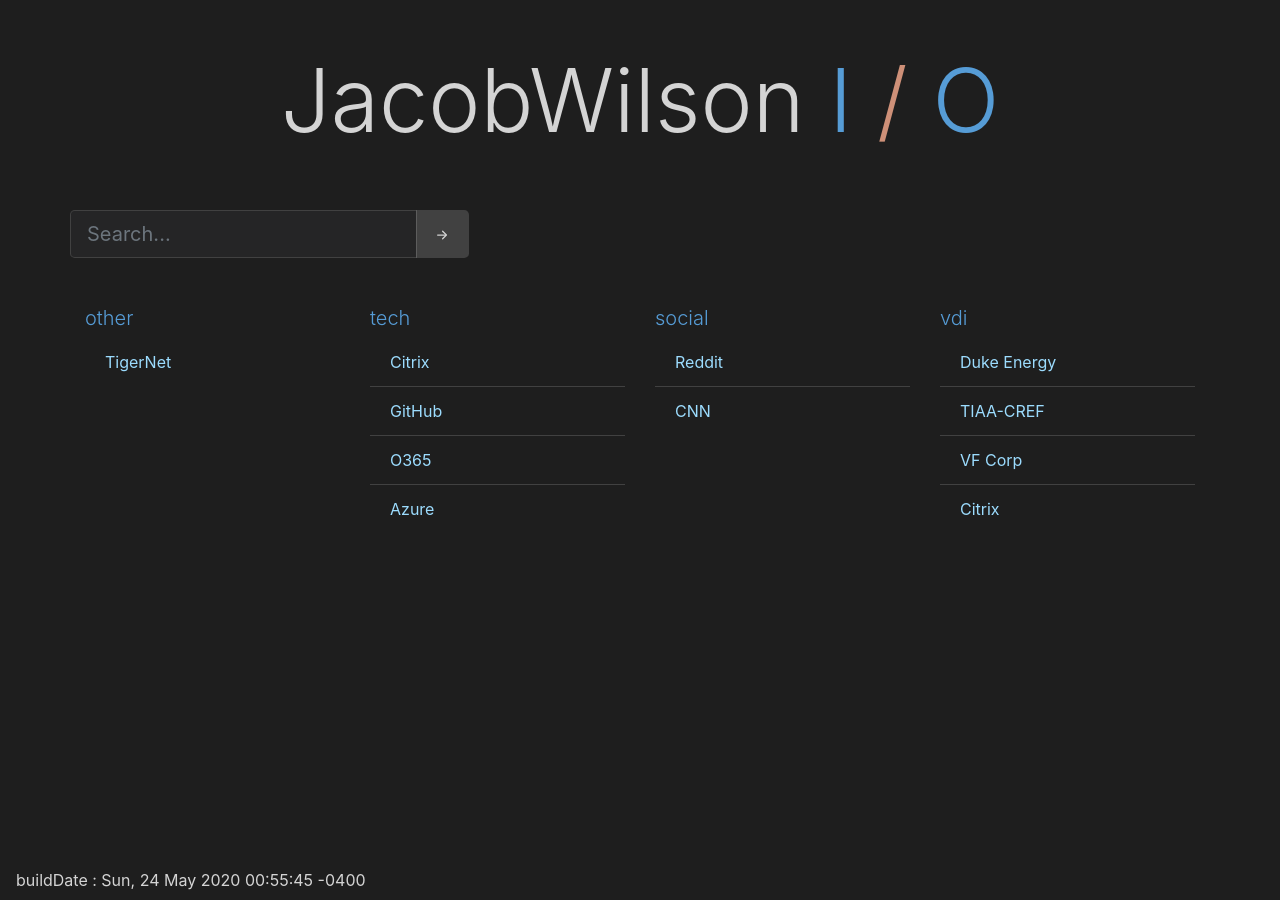
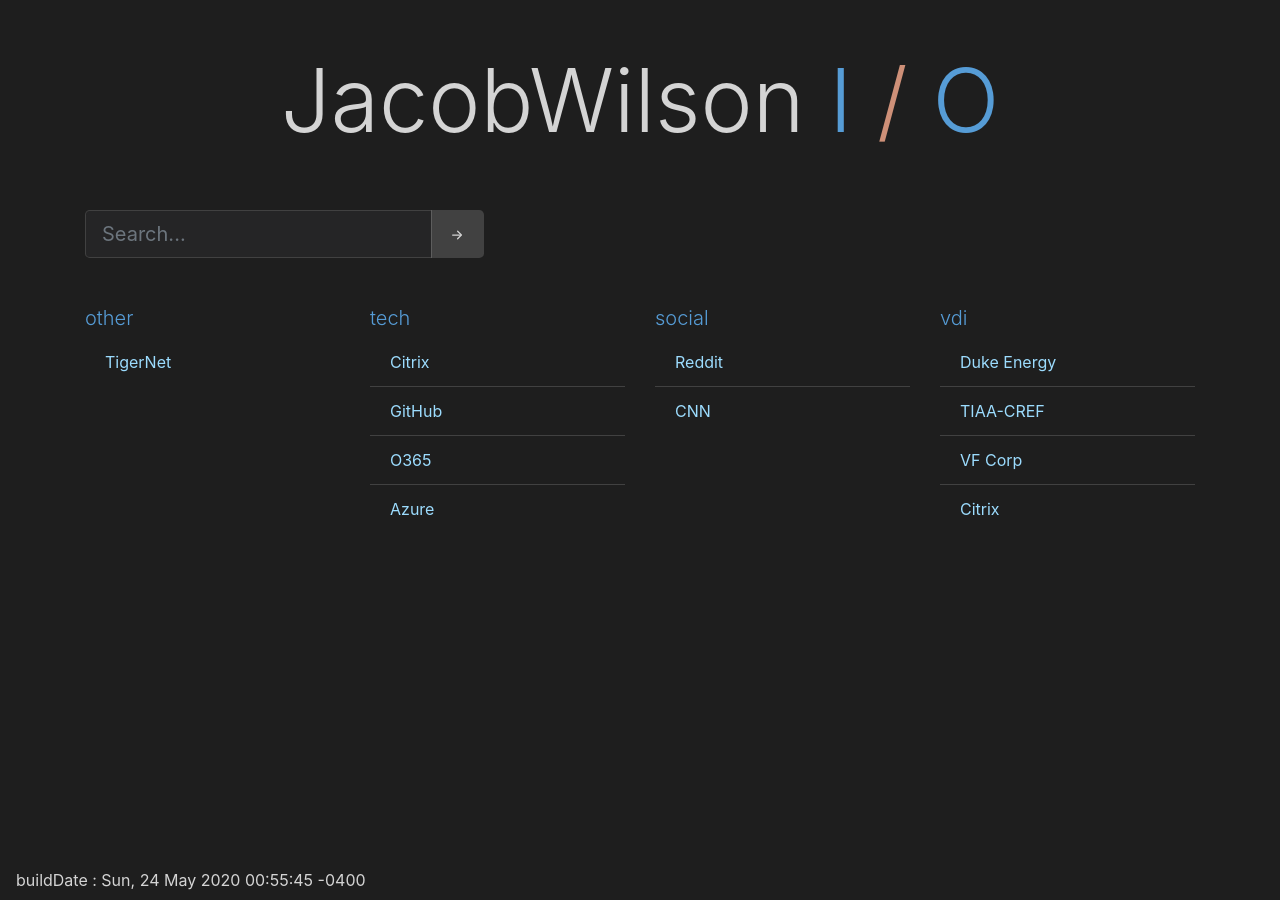
Before and after one commit to jdwilson85/startPage, a Jekyll site: the page built from index.md, in a window 1280 px wide. Built offline with Jekyll 4.4.1, drawn with Linux system fonts in a browser that asks for light colours; nearby versions of some CDN libraries.

Commit message:
add column

```diff
--- a/_layouts/default.html
+++ b/_layouts/default.html
@@ -12,7 +12,7 @@
         </h1>
       </div>
     </div>
-    <div class="row Search">
+    <div class="row col-md-7 Search">
       <form method="GET" action="https://www.google.com/search">
         <div class="input-group input-group-lg">
           <input type="text" class="form-control" name="as_q" aria-describedby="gSearch" placeholder="Search...">
```
